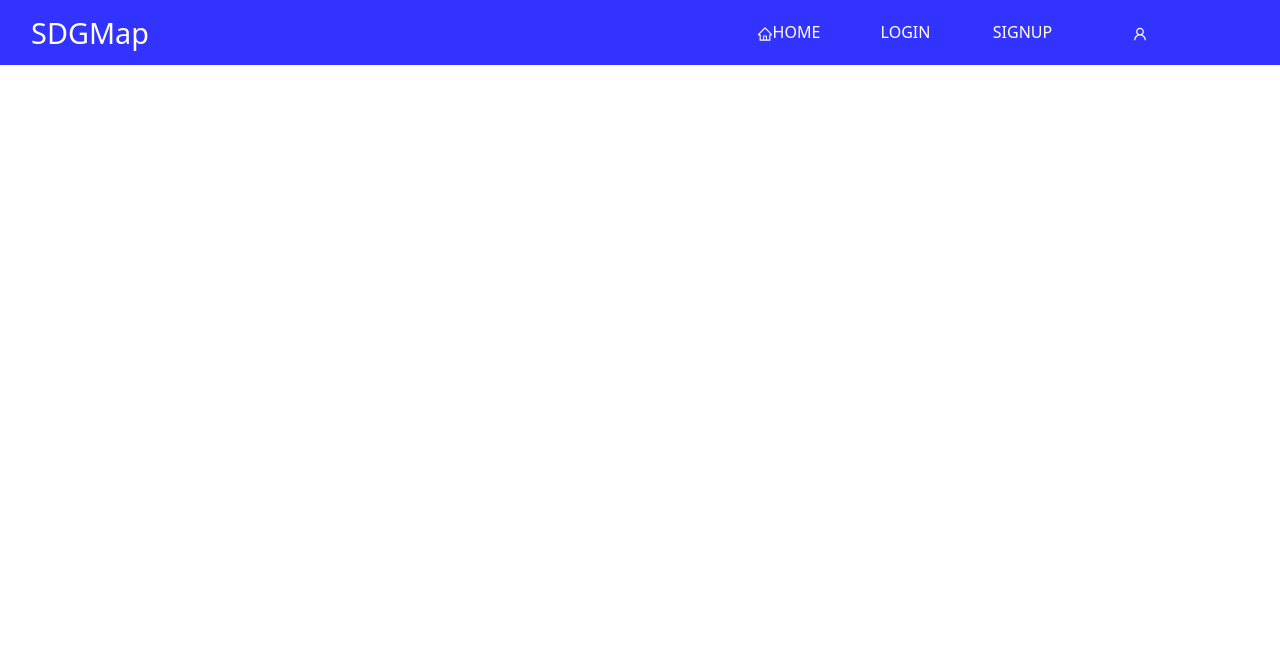
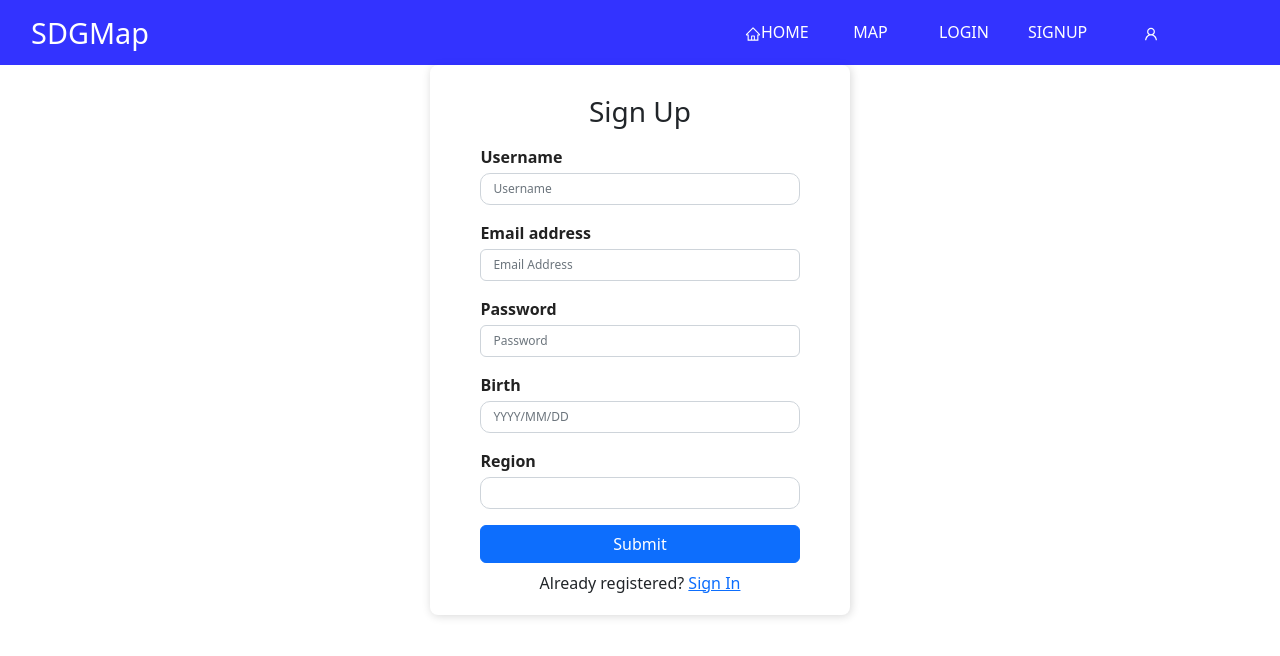
Before and after one commit to GDSC2022-SustainableMap/SDGMap, a React (Create React App) app in the folder frontend/: page /signup in a window 1280 px wide. Shown: the top 656 px of the page. Built offline with nearby package versions, Linux system fonts and the light colour scheme.

Commit message:
modify navbar rout

```diff
--- a/frontend/src/App.js
+++ b/frontend/src/App.js
@@ -10,16 +10,18 @@ import NavBar from './NavBar';
 import Map from './components/Map/map';
 import User from './components/User';
 import Login from './components/Login/login';
+import Signup from "./components/Login/signup";
 
 function App() {
   return (
     <div className="App">
       <NavBar />
       <Routes>
-        <Route exact path="/" element={<Map />} />
-        <Route exact path="/about" element={<About />} />
-        <Route exact path="/projects" element={<Projects />} />
-        <Route exact path="/login" element={<Login />} />
+        <Route exact path="/" element={<Home />} />
+        <Route exact path="/map" element={<Map />} />
+        <Route exact path="/user" element={<User />} />
+        <Route exact path="/login" element={<Login/>} />
+        <Route exact path="/signup" element={<Signup/>} />
       </Routes>
     </div>
   );
--- a/frontend/src/NavBar.js
+++ b/frontend/src/NavBar.js
@@ -13,6 +13,7 @@ function NavBar(){
                 <div className="main_list" id="mainListDiv">
                 <ul>
                     <li><Link to="/"><AiOutlineHome/>home</Link></li>
+                    <li><Link to="/map">map</Link></li>
                     <li><Link to="/login">login</Link></li>
                     <li><Link to="/signup">signup</Link></li>
                     <li><Link to="/user"><AiOutlineUser/></Link></li>
--- a/frontend/src/components/Login/login.js
+++ b/frontend/src/components/Login/login.js
@@ -5,10 +5,6 @@ import Psd_reset from './password_reset';
 import './login.css';
 
 export default function (props) {
-    let [authMode, setAuthMode] = useState("signin")
-    const changeAuthMode = () => { setAuthMode(authMode === "signin" ? "signup" : "signin") }
-
-    if (authMode === "signin") {
     return (
         <div className="login-container">
             <form className="login-form">
@@ -42,8 +38,8 @@ export default function (props) {
                     </div>
                     <div className="text-center mt-2">
                         Not registered yet?{" "}
-                            <span className="link-primary" onClick={changeAuthMode}>
-                                Sign Up
+                        <span className="link-primary">
+                        <Link to="/signup">Sign Up</Link>
                         </span>
                     </div>
 
@@ -52,66 +48,3 @@ export default function (props) {
         </div>
     )
 }
-
-    return (
-        <div className="login-container">
-            <form className="login-form">
-                <div className="form-content">
-                    <h3 className="title">Sign Up</h3>
-                    <div className="form-group mt-3">
-                        <label className="login-label">Username</label>
-                        <input
-                            type="text"
-                            className="form-control mt-1"
-                            placeholder="Username"
-                        />
-                    </div>
-                    <div className="form-group mt-3">
-                        <label className="login-label">Email address</label>
-                        <input
-                            type="email"
-                            className="form-control mt-1"
-                            placeholder="Email Address"
-                        />
-                    </div>
-                    <div className="form-group mt-3 text-left">
-                        <label className="login-label">Password</label>
-                        <input
-                            type="password"
-                            className="form-control mt-1"
-                            placeholder="Password"
-                        />
-                        {/* <a href="/password_reset">Forgot password?</a> */}
-                    </div>
-                    <div className="form-group mt-3">
-                        <label className="login-label">Birth</label>
-                        <input
-                            type="text"
-                            className="form-control mt-1"
-                            placeholder="YYYY/MM/DD"
-                        />
-                    </div>
-                    <div className="form-group mt-3">
-                        <label className="login-label">Region</label>
-                        <input
-                            type="text"
-                            className="form-control mt-1"
-                            placeholder=""
-                        />
-                    </div>
-                    <div className="d-grid gap-2 mt-3">
-                        <button type="submit" className="btn btn-primary">
-                            Submit
-                        </button>
-                    </div>
-                    <div className="text-center mt-2">
-                        Already registered?{" "}
-                        <span className="link-primary" onClick={changeAuthMode}>
-                            Sign In
-                        </span>
-                    </div>
-                </div>
-            </form>
-        </div>
-    )
-}
--- /dev/null
+++ b/frontend/src/components/Login/signup.js
@@ -0,0 +1,71 @@
+import React from 'react';
+import { Link } from "react-router-dom";
+import './login.css';
+
+function Signup(){
+    return(
+        <div>
+            <div className="login-container">
+                <form className="login-form">
+                    <div className="form-content">
+                        <h3 className="title">Sign Up</h3>
+                        <div className="form-group mt-3">
+                            <label className="login-label">Username</label>
+                            <input
+                                type="text"
+                                className="form-control mt-1"
+                                placeholder="Username"
+                            />
+                        </div>
+                        <div className="form-group mt-3">
+                            <label className="login-label">Email address</label>
+                            <input
+                                type="email"
+                                className="form-control mt-1"
+                                placeholder="Email Address"
+                            />
+                        </div>
+                        <div className="form-group mt-3 text-left">
+                            <label className="login-label">Password</label>
+                            <input
+                                type="password"
+                                className="form-control mt-1"
+                                placeholder="Password"
+                            />
+                            {/* <a href="/password_reset">Forgot password?</a> */}
+                        </div>
+                        <div className="form-group mt-3">
+                            <label className="login-label">Birth</label>
+                            <input
+                                type="text"
+                                className="form-control mt-1"
+                                placeholder="YYYY/MM/DD"
+                            />
+                        </div>
+                        <div className="form-group mt-3">
+                            <label className="login-label">Region</label>
+                            <input
+                                type="text"
+                                className="form-control mt-1"
+                                placeholder=""
+                            />
+                        </div>
+                        <div className="d-grid gap-2 mt-3">
+                            <button type="submit" className="btn btn-primary">
+                                Submit
+                            </button>
+                        </div>
+                        <div className="text-center mt-2">
+                            Already registered?{" "}
+                            <span className="link-primary">
+                            <Link to="/login">Sign In</Link>
+                            </span>
+                        </div>
+                    </div>
+                </form>
+            </div>
+        </div>
+    )
+}
+
+export default Signup;
--- a/frontend/src/components/Map/map.js
+++ b/frontend/src/components/Map/map.js
@@ -179,15 +179,15 @@ const SimpleMap = (props) => {
                 </div>
 
                 <div>
-                    <input class="other_tag" name="other_tags" type="checkbox" id="plug" value="plug" />
+                    <input className="other_tag" name="other_tags" type="checkbox" id="plug" value="plug" />
                     <label for="plug">插座</label>
                 </div>
                 <div>
-                    <input class="other_tag" name="other_tags" type="checkbox" id="no-time-limit" value="no-time-limit" />
+                    <input className="other_tag" name="other_tags" type="checkbox" id="no-time-limit" value="no-time-limit" />
                     <label for="no-time-limit">不限時</label>
                 </div>
                 <div>
-                    <input class="other_tag" name="other_tags" type="checkbox" id="open" value="open" />
+                    <input className="other_tag" name="other_tags" type="checkbox" id="open" value="open" />
                     <label for="open">營業中</label>
                 </div>
                 <input id="name" type="button" value="開始搜尋" onClick={startSearch} />
```
Lines whose indentation alone changed are shown as unchanged.
